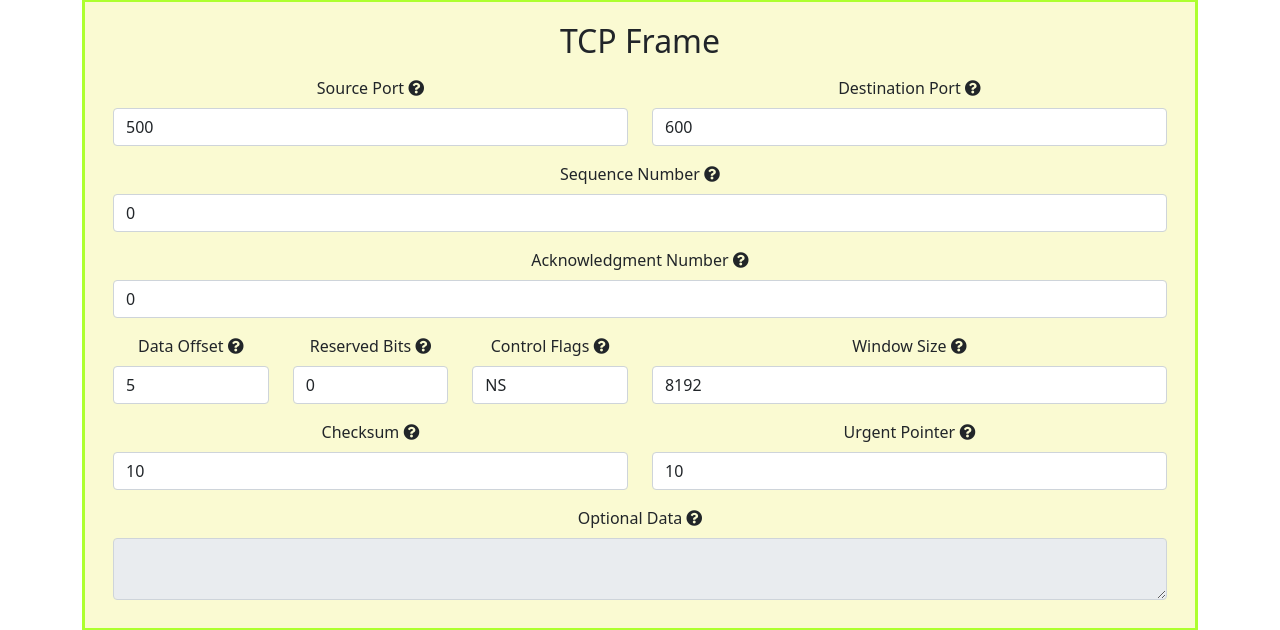
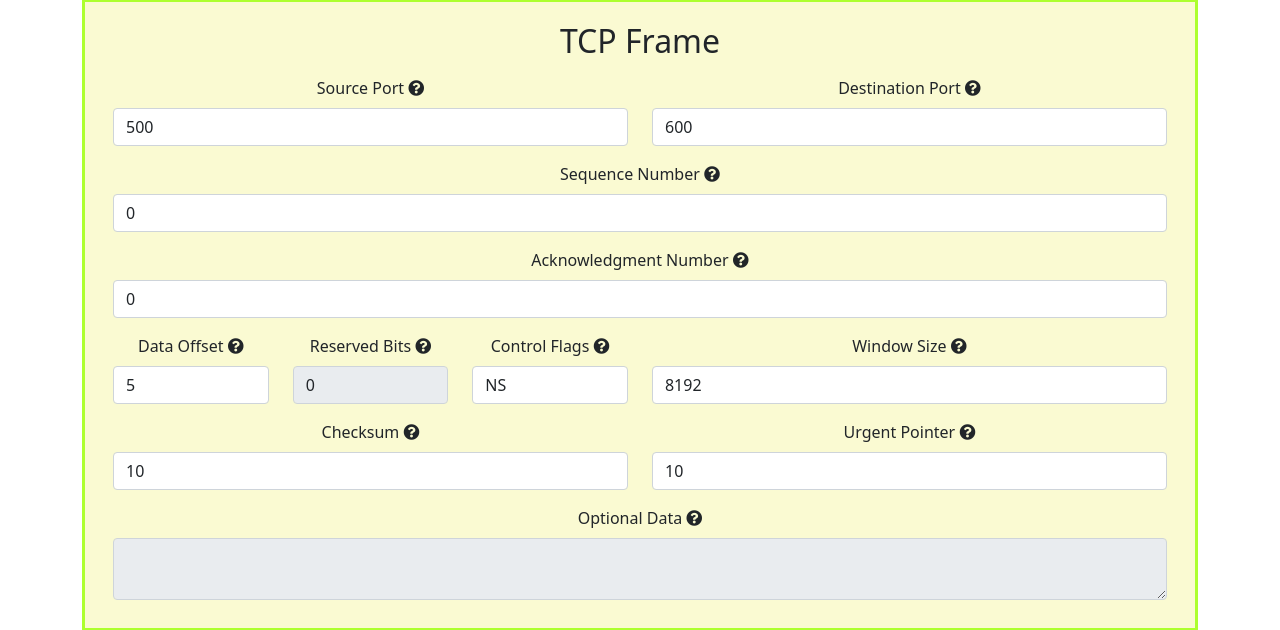
Before and after one commit to Cyber-Hacker-Boys/SRC-Project, a Django app: template ipForger/ipApp/templates/ipApp/index.html in a window 1280 px wide. Shown: the part 1106-1736 px from the top of the page. Run offline with Django 3.2, Linux system fonts and the light colour scheme; the template is opened without the code that fills it, so the values that code supplies are empty; some libraries are stand-ins or nearby versions.

```diff
--- a/ipForger/ipApp/static/ipApp/scripts/modal.js
+++ b/ipForger/ipApp/static/ipApp/scripts/modal.js
@@ -1,7 +1,7 @@
 let explanationE = [
     '<b>Explanation:</b><br><br>The ethernet header is the last header added to the data in the physical TCP/IP layer.',
     '<b>Explanation:</b><br><br>This field is 6 bytes long. It contains the MAC address of the destination device. MAC address is 6 bytes or 48 bits (1 byte = 8 bits, 6x8 = 48bits) long. <br><br>For convenience, usually, it is written as 12-digit hexadecimal numbers (such as 0000.0A12.1234).',
-    '<b>Explanation:</b><br>This field is also 6 bytes long. It contains the MAC address of the source device. It helps the receiving device in identifying the source device. The image above shows an example of both types of address in the frame.',
+    '<b>Explanation:</b><br>This field is also 6 bytes long. It contains the MAC address of the source device. It helps the receiving device in identifying the source device.',
     '<b>Explanation:</b><br>This field is 2 bytes long. This field stores information about the protocol of the upper layer (network layer).<br><br>' +
     'The Data Link layer of the source computer prepares, packs and loads the Ethernet frame in the media. The Data link layer of the destination computer picks the Ethernet frame from the media. After picking the Ethernet frame, the Data link layer of the destination computer unpacks, processes, and hands over that Ethernet frame to the upper layer for further processing.<br<br>' +
     'If multiple protocols are running in the upper (network) layer of the destination computer, the data link layer will fail to hand over the received frame to the upper layer as it does not know to which protocol it should give the received frame.<br><br>' +
@@ -11,37 +11,56 @@ let explanationE = [
 
 let explanationI = [
     '<b>Explanation:</b><br>An IP header is bits of information attached to each data packet that is transported in the computer network. This information usually includes addressing and routing details which makes it possible to reassemble the packets and have the original data at the destination.<br><br>' +
-    'The IPv4 header contains 13 fields. These fields are Version, Internet Header Length, Type of Service, Total Length, Identification, Flags, Fragment offset, Time-to-Live, Protocol, Header Checksum, Source address, Destination address, and Options. The following image shows how these fields are arranged in the IP header',
+    'The IPv4 header contains 13 fields. These fields are Version, Internet Header Length, Type of Service, Total Length, Identification, Flags, Fragment offset, Time-to-Live, Protocol, Header Checksum, Source address, Destination address, and Options.',
     '<b>Explanation:</b><br>This field sets the version of the IP protocol. As mentioned earlier, there are two versions of the IP protocol. If the value of this field is set to 4, then it indicates that the header belongs to the IPv4 protocol. The size of this field is 4 bits.',
     '<b>Explanation:</b><br>The size of this field is 4 bits. This field indicates the length of the IPv4 header. Not all IPv4 headers are equal in length. The length of the header depends on how many options are added. An option tells intermediate devices how packets should be forwarded or processed. Most IPv4 options are optional. Depending on the specific requirement, nodes can add options.<br><br>' +
     'The length of the header is calculated in the number of 4-byte blocks. To calculate the length, the number of bytes is divided by 4. For example, if the header contains 20 bytes, the header length in the 4-byte blocks will be 5 (20/4). Similarly, if the value in this field is 10, then the length of the header will be 10 x 4 = 40 bytes.<br><br>' +
-    'If an IPv4 option is not an integral multiple of 4 bytes in length, the remaining bytes are filled through padding options. The minimum size of the IPv4 header is 20 bytes. The maximum size of the header including all options is 60 bytes.',
+    'If an IPv4 option is not an integral multiple of 4 bytes in length, the remaining bytes are filled through padding options. The minimum size of the IPv4 header is 20 bytes. The maximum size of the header including all options is 60 bytes.<br><br>' +
+    '<b>Form Restriction: So the IHL can range from the value 5 to 15.</b>',
     '<b>Explanation:</b><br>This field is used to set the desired service expected by the packet for delivery through routers across the network. RFC 791 defines services for this field. The most common services are the precedence, delay, throughput, reliability, and cost characteristics. The size of this field is 8 bits.<br><br>' +
     'RFC 2474 updates the definition of this field. It renames the original field name as the Differentiated Services (DS) field and defines the bits of this field into two separate groups. In the first group, it defines the first (high-order) 6 bits. In the second group, it defines the last (low-order) 2 bits.<br><br>' +
     'The first 6 bits are used to mark, unmark, and classify packets for forwarding and routing. Nodes can prioritize packets based on the requirements of applications. For example, nodes may prioritize data packets of real-time applications (such as voice over IP and video) over other applications (such as email and file storage). Prioritized data packets take precedence over normal data packets in congested areas of the network. This feature is commonly known as QoS (Quality of Service).<br><br>' +
-    'The last 2 bits are used for ECN (Explicit Congestion Notification). The ECN allows an intermediate device to send a notification to the sender device if it is not able to forward the packet due to congestion. ECN is defined in RFC 3168.',
-    '<b>Explanation:</b><br>This field specifies the total length of the packet. This length includes the length of the header and the length of the payload. By subtracting the header length from the total length, routers can calculate the length of the payload. The size of this field is 16 bits. Since a 16 bits field cannot store a value more than 65535, the maximum length of an IP packet can be 65535 bytes.',
-    '<b>Explanation:</b><br>If the packet is large, the source node can fragment the packet. If the packet is fragmented all fragments retain the identification value. The destination node uses this value to reassemble the original packet from fragments. The size of this field is 16 bits.',
-    '<b>Explanation:</b><br>This field is used to enable fragmentation. The size of this field is 3 bits. From these, only two bits are defined. The first bit indicates whether the packet can be fragmented or not. The second bit indicates whether more fragments follow the current fragment.',
-    '<b>Explanation:</b><br>If the fragment is done, this field is used to indicate the position of the fragment relative to the beginning of the payload. The size of this field is 13 bits.',
+    'The last 2 bits are used for ECN (Explicit Congestion Notification). The ECN allows an intermediate device to send a notification to the sender device if it is not able to forward the packet due to congestion. ECN is defined in RFC 3168.<br><br>' + '' +
+    '<b>Form Restriction: This field is now deprecated however routers still accept it and the value ranges from 0 to 7.</b>',
+    '<b>Explanation:</b><br>This field specifies the total length of the packet. This length includes the length of the header and the length of the payload. By subtracting the header length from the total length, routers can calculate the length of the payload. The size of this field is 16 bits. Since a 16 bits field cannot store a value more than 65535, the maximum length of an IP packet can be 65535 bytes.<br><br>' +
+    '<b>Form Restriction: This field accepts values from 0 to 65535.</b>',
+    '<b>Explanation:</b><br>If the packet is large, the source node can fragment the packet. If the packet is fragmented all fragments retain the identification value. The destination node uses this value to reassemble the original packet from fragments. The size of this field is 16 bits.<br><br>' +
+    '<b>Form Restriction: This field accepts values from 0 to 65535.</b>',
+    '<b>Explanation:</b><br>This field is used to enable fragmentation. The size of this field is 3 bits. From these, only two bits are defined. The first bit indicates whether the packet can be fragmented or not. The second bit indicates whether more fragments follow the current fragment.<br><br>' +
+    '<b>This field accepts the following options:</b> <ul><li><b>0</b>: Reserved</li> <li><b>DF</b>: Don\'t Fragment</li> <li><b>MF</b>: More Fragments</li></ul>',
+    '<b>Explanation:</b><br>If the fragmentation is done, this field is used to indicate the position of the fragment relative to the beginning of the payload. The size of this field is 13 bits.<br><br>' +
+    '<b>Form Restriction: This field accepts values from 0 to 65535.</b>',
     '<b>Explanation:</b><br>The size of this field is 8 bits. This field is used to discard the undeliverable packets. The original specification defines this field as a time counter. Intermediate routers determine the length of time required in seconds to forward the packet and decrement this time accordingly. This specification was updated later.<br><br>' +
-    'In the modern specification, the sending node sets the maximum number of links on which the packet can travel before being discarded. When the packet crosses a router, the router decrements the TTL value by 1. If the TTL value equals 0 before reaching the destination, the packet is discarded and an ICMP Time Exceeded message is sent to the source of the packet.',
-    '<b>Explanation:</b><br>The size of this field is 8 bits. This field specifies the upper-layer protocol that will receive the payload of the packet on the destination node. For example, if this field contains a decimal value 17, then the Internet layer of the destination node will transfer the payload to the UDP protocol.',
-    '<b>Explanation:</b><br>The size of this field is 16 bits. This field provides a checksum on the header only. Since the payload contains its own checksum, the payload is not included in the checksum calculation. Intermediate routers that receive and forward the packet calculate and verify the checksum and discard the packet if checksum verification fails. Since a router decrements the TTL value by 1 before forwarding the packet, the header checksum value is recomputed at each hop between the source and destination nodes.',
-    '<b>Explanation:</b><br>The size of this field is 32 bits. This field stores the IPv4 address of the sending device.',
-    '<b>Explanation:</b><br>The size of this field is also 32 bits. This field stores the IPv4 address of the destination device.',
-    '<b>Explanation:</b><br>This field stores IPv4 options. The size of this field is a multiple of 32 bits. If an option is not 32 bits in the length, it uses padding options in the remaining bits to make the header an integral number of 4-byte blocks.'];
+    'In the modern specification, the sending node sets the maximum number of links on which the packet can travel before being discarded. When the packet crosses a router, the router decrements the TTL value by 1. If the TTL value equals 0 before reaching the destination, the packet is discarded and an ICMP Time Exceeded message is sent to the source of the packet.<br><br>' +
+    '<b>Form Restriction: This field accepts values from 0 to 255.</b>',
+    '<b>Explanation:</b><br>The size of this field is 8 bits. This field specifies the upper-layer protocol that will receive the payload of the packet on the destination node. For example, if this field contains a decimal value 17, then the Internet layer of the destination node will transfer the payload to the UDP protocol.<br><br>' +
+    '<b>This field is based on the upper layer protocol and is set to:</b> <ul><li><b>6</b>: TCP</li> <li><b>17</b>: UDP</li> <li><b>1</b>: ICMP</li></ul>',
+    '<b>Explanation:</b><br>The size of this field is 16 bits. This field provides a checksum on the header only. Since the payload contains its own checksum, the payload is not included in the checksum calculation. Intermediate routers that receive and forward the packet calculate and verify the checksum and discard the packet if checksum verification fails. Since a router decrements the TTL value by 1 before forwarding the packet, the header checksum value is recomputed at each hop between the source and destination nodes.<br><br>' +
+    '<b>Form Restriction: This field accepts values from 0 to 65535.</b>',
+    '<b>Explanation:</b><br>The size of this field is 32 bits. This field stores the IPv4 address of the sending device.<br><br>' +
+    '<b>Form Restriction: This field is set with the IP address of the User.</b>',
+    '<b>Explanation:</b><br>The size of this field is also 32 bits. This field stores the IPv4 address of the destination device.<br><br>' +
+    '<b>Form Restriction: This field accepts values in format of an IPv4 Address.</b>',
+    '<b>Explanation:</b><br>This field stores IPv4 options. The size of this field is a multiple of 32 bits. If an option is not 32 bits in the length, it uses padding options in the remaining bits to make the header an integral number of 4-byte blocks.<br><br>' +
+    'The options field is not often used. Packets containing some options may be considered as dangerous by some routers and be blocked.<br><br>' +
+    '<b>Form Restriction: The options need to have the type and length specified in hexadecimal for example \x44\x0A (Option 68- Timestamp, length 10).</b>'];
 
 let explanationT = [
     '<b>Explanation:</b><br><br>Transmission Control Protocol is transport layer protocol that is widely used with Internet Protocol. A protocol is a set of procedures and rules that two computers follow to understand each other and exchange data.<br><br>' +
     'In overall TCP as the following features: <ul><li>Guarantees that data arrives as sent.</li> <li>Error-checks streams of data.</li> <li>A 20-byte header permits an optional 40 bytes of function data.</li> <li>Slower than UDP.</li> <li>Best for apps that require reliability.</li></ul>',
-    '<b>Explanation:</b><br><br>The source TCP port number represents the sending device.',
-    '<b>Explanation:</b><br><br>The destination TCP port number is the communication endpoint for the receiving device.',
-    '<b>Explanation:</b><br><br>Message senders use sequence numbers to mark the ordering of a group of messages.',
-    '<b>Explanation:</b><br><br>Message senders use sequence numbers to mark the ordering of a group of messages.',
+    '<b>Explanation:</b><br><br>The source TCP port number represents the sending device.<br><br>'+
+    '<b>Form Restriction: This field accepts values from 0 to 65535.</b>',
+    '<b>Explanation:</b><br><br>The destination TCP port number is the communication endpoint for the receiving device.<br><br>'+
+    '<b>Form Restriction: This field accepts values from 0 to 65535.</b>',
+    '<b>Explanation:</b><br><br>Message senders use sequence numbers to mark the ordering of a group of messages.<br><br>' +
+    '<b>Form Restriction: This field accepts values from 0 to 4294967295.</b>',
+    '<b>Explanation:</b><br><br>Both senders and receivers use the acknowledgment numbers field to communicate the sequence numbers of messages that are either recently received or expected to be sent.<br><br>' +
+    '<b>Form Restriction: This field accepts values from 0 to 4294967295.</b>',
     '<b>Explanation:</b><br><br>The data offset field stores the total size of a TCP header in multiples of four bytes. A header not using the optional TCP field has a data offset of 5 (representing 20 bytes).<br><br>' +
-    ' while a header using the maximum-sized optional field has a data offset of 15 (representing 60 bytes).',
-    '<b>Explanation:</b><br><br>Reserved data in TCP headers always has a value of zero. This field aligns the total header size as a multiple of four bytes, which is important for the efficiency of computer data processing.',
+    ' while a header using the maximum-sized optional field has a data offset of 15 (representing 60 bytes).<br><br>' +
+    '<b>Form Restriction: So the Data Offset can range from the value 5 to 15.</b>',
+    '<b>Explanation:</b><br><br>Reserved data in TCP headers always has a value of zero. This field aligns the total header size as a multiple of four bytes, which is important for the efficiency of computer data processing.<br><br>'+
+    '<b>Form Restriction: This field is set to 0.</b>',
     '<b>Explanation:</b><br><br>TCP uses a set of six standard and three extended control flags—each an individual bit representing On or Off—to manage data flow in specific situations.',
     '<b>Explanation:</b><br><br>TCP senders use a number, called window size, to regulate how much data they send to a receiver before requiring an acknowledgment in return.<br><br>' +
     'If the window size is too small, network data transfer is unnecessarily slow. If the window size is too large, the network link may become saturated, or the receiver may not be able to process incoming data quickly enough, resulting in slow performance.<br><br>' +
@@ -187,7 +206,7 @@ function addOption() {
 function addOptionI() {
     let opt = document.getElementById("optI").value;
 
-    document.getElementById("optIPT").value += "["+opt+"],";
+    document.getElementById("optIPT").value = "["+opt+"],";
 }
 
 $('form').submit(function(){
--- a/ipForger/ipApp/templates/ipApp/index.html
+++ b/ipForger/ipApp/templates/ipApp/index.html
@@ -233,7 +233,7 @@
                                     <label for="rBits" class="form-label">Reserved Bits</label> <i
                                         class="fas fa-question-circle help" data-bs-toggle="modal" data-bs-target="#helpModal"
                                         onclick="helpUser('Reserved Bits', 6, 6, 2)"></i>
-                                    <input type="number" class="form-control" id="rBits" name="rBits" value="0">
+                                    <input type="number" class="form-control" id="rBits" name="rBits" value="0" disabled>
                                 </div>
                                 <div class="col-md-2">
                                     <label for="cFlags" class="form-label">Control Flags</label> <i
```
Also changed, not shown: ipForger/ipApp/static/ipApp/docs/Ethernet.md (+1 -1 lines), ipForger/ipApp/static/ipApp/docs/IP.md (+33 -0 lines), ipForger/ipApp/static/ipApp/docs/TCP.md (+15 -2 lines).
